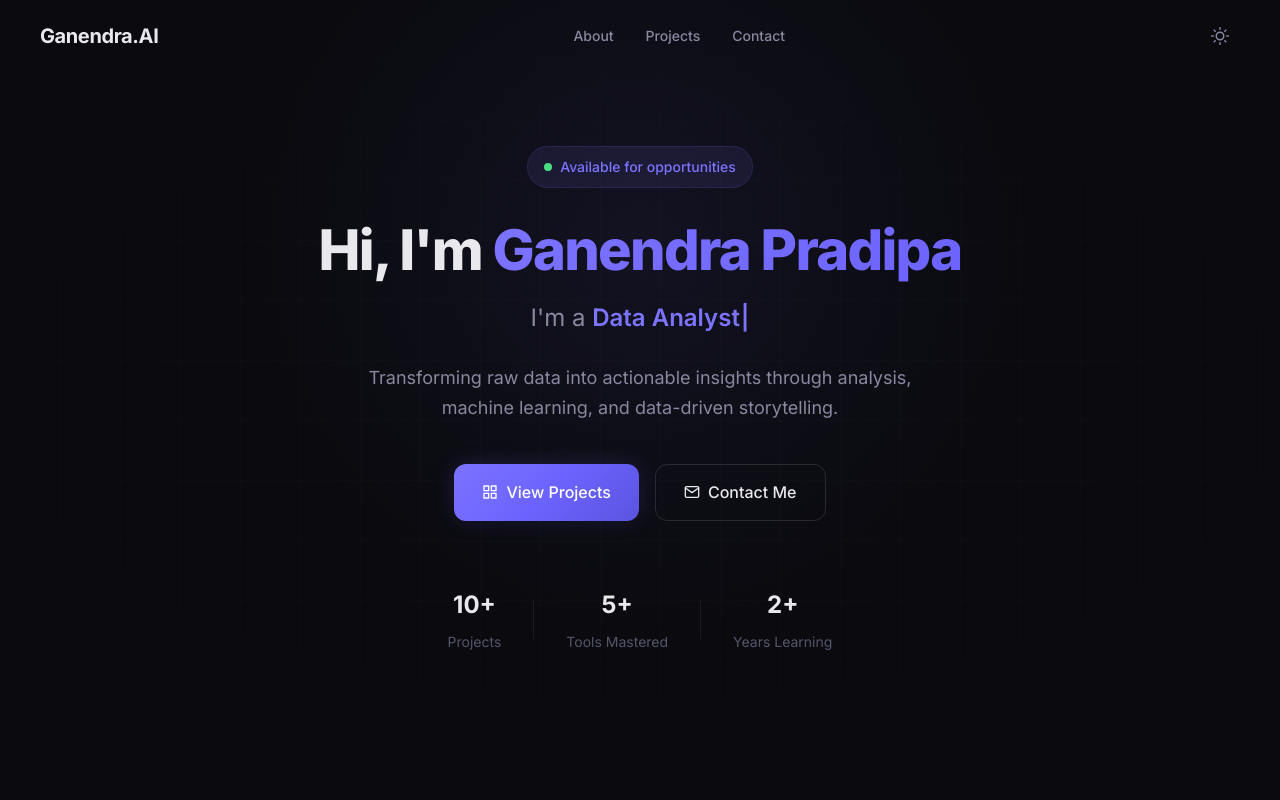
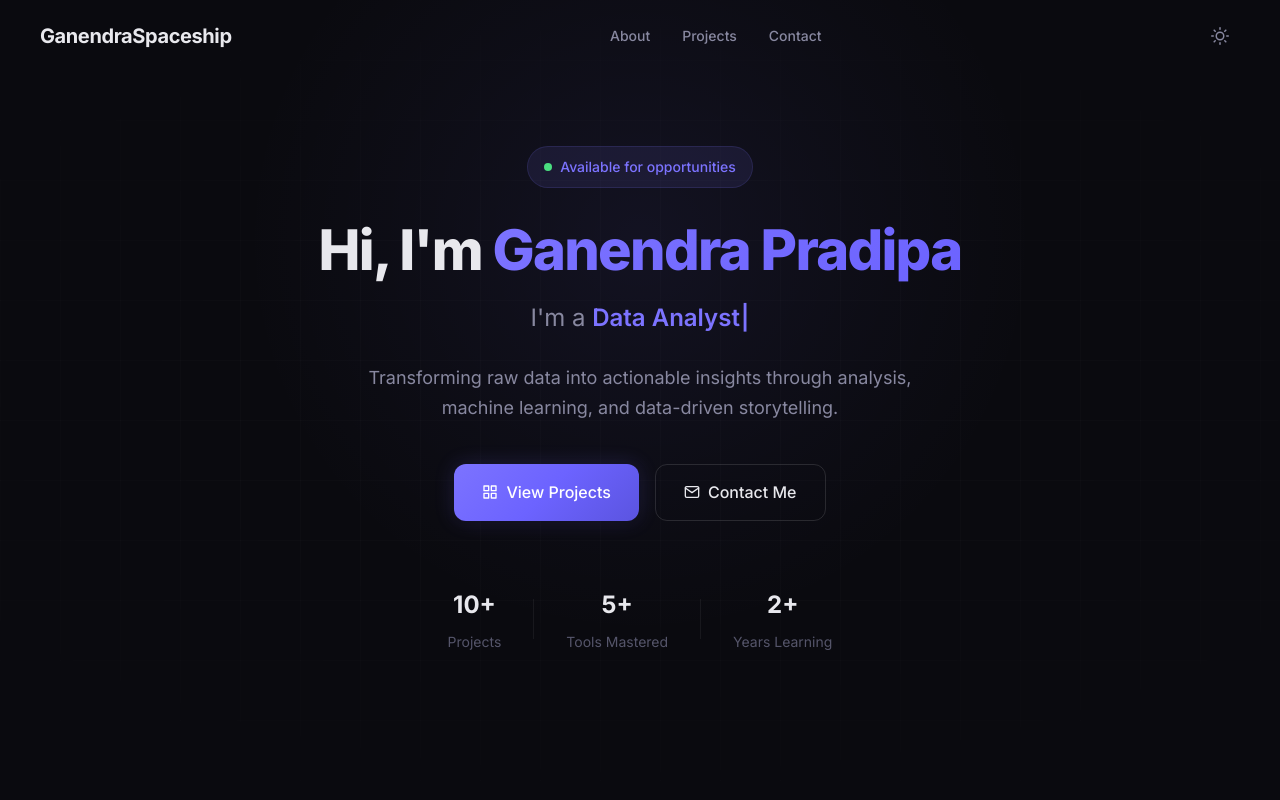
Before and after one commit to dipndeep/web_porto, a Next.js app: page / in a window 1280 px wide. Shown: the top 800 px of the page. Built offline with nearby package versions, Linux system fonts and the light colour scheme.

Commit message:
change: name

```diff
--- a/src/components/Footer.js
+++ b/src/components/Footer.js
@@ -41,7 +41,7 @@ export default function Footer() {
         <div className={styles.top}>
           <div>
             <a href="#hero" className={styles.logo}>
-              Ganendra.AI
+              GanendraSpaceship
             </a>
             <p className={styles.tagline}>
               Turning data into insights, one project at a time.
--- a/src/components/Navbar.js
+++ b/src/components/Navbar.js
@@ -40,7 +40,7 @@ export default function Navbar() {
     <header className={`${styles.header} ${scrolled ? styles.scrolled : ''}`} id="navbar">
       <nav className={styles.nav}>
         <a href="#hero" className={styles.logo} onClick={handleLinkClick}>
-          Ganendra.AI
+          GanendraSpaceship
         </a>
 
         {/* Desktop Nav */}
```
